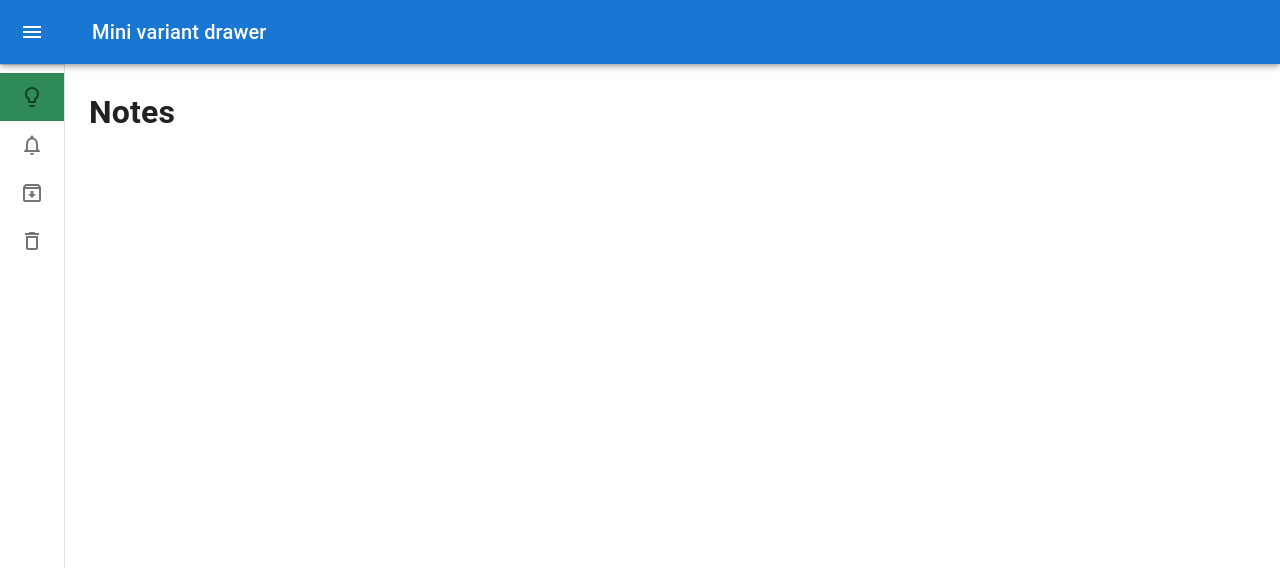
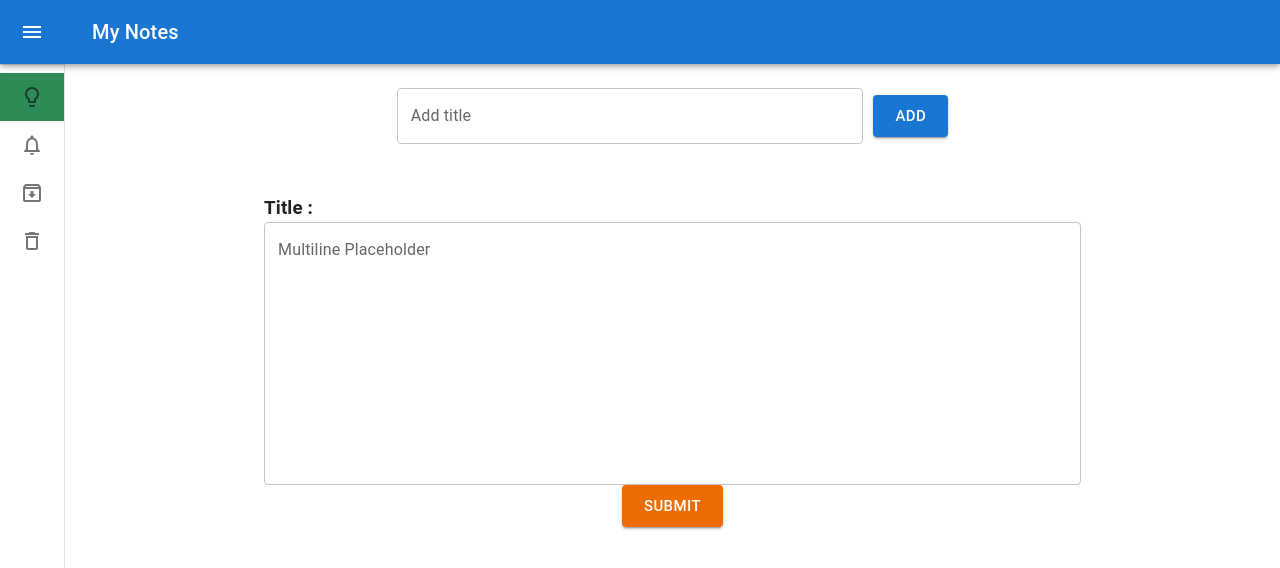
Before and after one commit to SyedZainAnwer/NotePad-With-React, a React (Vite) app: page / in a window 1280 px wide. Shown: the top 568 px of the page. Built offline with nearby package versions, Linux system fonts and the light colour scheme.

Commit message:
added text area and input field

```diff
--- a/src/App.tsx
+++ b/src/App.tsx
@@ -3,7 +3,6 @@ import {
   BrowserRouter as Router,
   Routes,
   Route,
-  Link
 } from "react-router-dom";
 
 import Notes from './pages/Notes/Notes';
--- /dev/null
+++ b/src/components/AddNote.tsx
@@ -0,0 +1,47 @@
+import TextField from "@mui/material/TextField";
+import Button from "@mui/material/Button";
+
+interface propType {
+  title2: string;
+}
+
+const AddNote = ({ title2 }: propType) => {
+  return (
+    <div
+      style={{
+        display: "flex",
+        justifyContent: "center",
+        flexDirection: "column",
+        width: "100%",
+        alignItems: "center",
+      }}
+    >
+      <div
+        style={{
+          display: "flex",
+          justifyContent: "flex-start",
+          alignItems: "left",
+          width: "70%",
+        }}
+      >
+        <h3>
+          Title : <span style={{ fontWeight: "200" }}>{title2}</span>{" "}
+        </h3>
+      </div>
+
+      <TextField
+        id="outlined-textarea"
+        label="Multiline Placeholder"
+        multiline
+        style={{ width: "70%" }}
+        rows={10}
+      />
+
+      <div>
+        <Button variant="contained" size="large" color="warning">Submit</Button>
+      </div>
+    </div>
+  );
+};
+
+export default AddNote;
--- /dev/null
+++ b/src/components/AddTitle.tsx
@@ -0,0 +1,64 @@
+import Button from "@mui/material/Button";
+import TextField from "@mui/material/TextField";
+import { useState } from "react";
+
+const TakeNote = ({ handleTitle }: any) => {
+  const [note, setNote] = useState("");
+  const [updatedNote, setUpdatedNote] = useState(note);
+
+  const handleChange = (e: any) => {
+    setNote(e.target.value);
+  };
+
+  // const handleSubmit = () => {
+  //   setUpdatedNote(note);
+  //   setNote('');
+  // };
+
+  const addTitle = (note:string) => {
+    if( note === "" ){
+    // ?do nothing
+    }else{
+        handleTitle(note),
+         setNote("")
+
+      }
+    }
+
+
+  return (
+    <div
+      style={{
+        width: "100%",
+        display: "flex",
+        justifyContent: "center",
+        boxShadow: "box-shadow: rgba(100, 100, 111, 0.2) 0px 7px 29px 0px;",
+      }}
+    >
+      <TextField
+        id="outlined-helperText"
+        label="Add title"
+        style={{
+          width: "40%",
+          boxShadow: "box-shadow: rgba(100, 100, 111, 0.2) 0px 7px 29px 0px;",
+        }}
+        onChange={handleChange}
+        value={note}
+      />
+      <div
+        className="btn"
+        style={{ display: "flex", alignItems: "center", marginLeft: "10px" }}
+      >
+        <Button
+          variant="contained"
+          size="large"
+          onClick={() => addTitle(note)}
+        >
+          Add
+        </Button>
+      </div>
+    </div>
+  );
+};
+
+export default TakeNote;
--- a/src/components/Layout/Layout.tsx
+++ b/src/components/Layout/Layout.tsx
@@ -16,8 +16,6 @@ import ListItem from '@mui/material/ListItem';
 import ListItemButton from '@mui/material/ListItemButton';
 import ListItemIcon from '@mui/material/ListItemIcon';
 import ListItemText from '@mui/material/ListItemText';
-import InboxIcon from '@mui/icons-material/MoveToInbox';
-import MailIcon from '@mui/icons-material/Mail';
 import LightbulbOutlinedIcon from '@mui/icons-material/LightbulbOutlined';
 import NotificationsOutlinedIcon from '@mui/icons-material/NotificationsOutlined';
 import ArchiveOutlinedIcon from '@mui/icons-material/ArchiveOutlined';
@@ -159,7 +157,7 @@ export default function Layout({ children }: propType) {
                         <MenuIcon />
                     </IconButton>
                     <Typography variant="h6" noWrap component="div">
-                        Mini variant drawer
+                        My Notes
                     </Typography>
                 </Toolbar>
             </AppBar>
--- a/src/index.css
+++ b/src/index.css
@@ -2,3 +2,7 @@
   margin: 0;
   padding: 0;
 }
+
+li a{
+  list-style: none;
+}
--- a/src/pages/Notes/Notes.tsx
+++ b/src/pages/Notes/Notes.tsx
@@ -1,7 +1,17 @@
+import { SetStateAction, useState } from "react"
+import AddNote from "../../components/AddNote"
+import AddTitle from "../../components/AddTitle"
+import '../Notes/notes.css'
+
 const Notes = () => {
+  const [ title, setTitle ] = useState("");
+
   return (
     <div>
-      <h1>Notes</h1>
+      <AddTitle handleTitle = {(title: SetStateAction<string>) => setTitle(title) }/>
+      <div className="add_note">
+      <AddNote title2={title}/>
+      </div>
     </div>
   )
 }
--- /dev/null
+++ b/src/pages/Notes/notes.css
@@ -0,0 +1,3 @@
+.add_note {
+    margin-top: 50px;
+}
```
